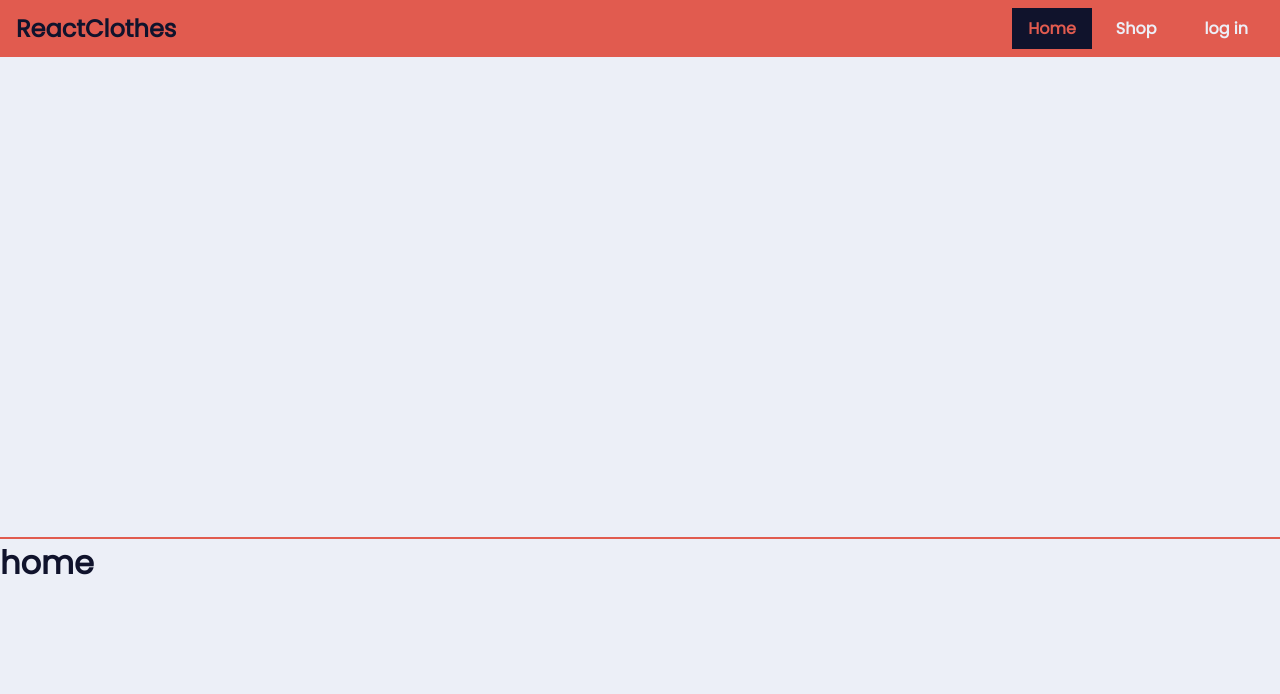
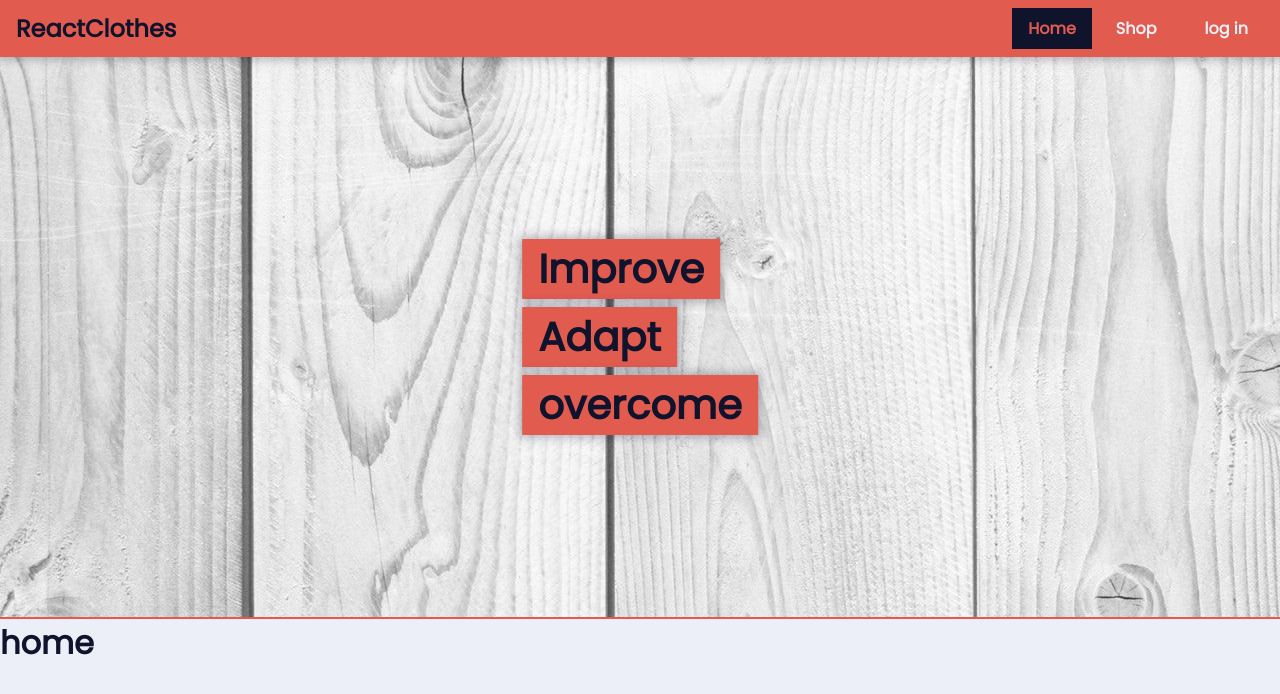
Before and after one commit to GiorgiVartanov/ReactShoes, a React (Create React App) app: page / in a window 1280 px wide. Shown: the top 694 px of the page. Built offline with nearby package versions, Linux system fonts and the light colour scheme; no server answers.

Commit message:
added card component, and fixed issue with firebase.js file

```diff
--- a/src/App.js
+++ b/src/App.js
@@ -1,7 +1,7 @@
 import Header from "./components/main/header.component/Header";
 import Home from "./pages/home.page/home.page";
 import Shop from "./pages/shop.page/Shop.page";
-import Cart from "./pages/card.page/Card.page";
+import Cart from "./pages/cart.page/Cart.page";
 import NotFound from "./pages/not-found.page/NotFound";
 import LogIn from "./pages/login.page/Login.page";
 import SignUp from "./pages/signup.page/Signup.page";
--- a/src/components/main/card.component/Card.jsx
+++ b/src/components/main/card.component/Card.jsx
@@ -1,5 +1,15 @@
+import "./card.scss";
+
+import { Link } from "react-router-dom";
+
 const Card = ({ id, image, name }) => {
-    return <h1>{id}</h1>;
+    console.log(image);
+    return (
+        <Link to={`/${id}`} className="card">
+            <img src={image} alt={name} className="card-image" />
+            <h3 className="card-name">{name}</h3>
+        </Link>
+    );
 };
 
 export default Card;
--- /dev/null
+++ b/src/components/main/card.component/card.scss
@@ -0,0 +1,14 @@
+@import "../../../scss-variables.scss";
+
+.card {
+    width: 200px;
+    display: block;
+    .card-image {
+        width: 100%;
+        box-shadow: 0 0 10px 2px $main-shadow;
+    }
+    .card-name {
+        text-align: center;
+        color: $main-black;
+    }
+}
--- a/src/components/main/header.component/header.scss
+++ b/src/components/main/header.component/header.scss
@@ -5,6 +5,9 @@ header {
     align-items: center;
     padding: 0.5rem 1rem;
     background-color: $main-orange;
+    box-shadow: 0 0 10px 2px $main-shadow;
+    position: relative;
+    z-index: 2;
     h1 {
         font-size: 1.5rem;
         a {
--- a/src/components/main/hero.component/hero.jsx
+++ b/src/components/main/hero.component/hero.jsx
@@ -1,7 +1,13 @@
 import "./hero.scss";
 
 const Hero = () => {
-    return <div className="hero-image"></div>;
+    return (
+        <div className="hero-image">
+            <h2 className="hero-text">
+                <span>Improve</span> <span>Adapt</span> <span>overcome</span>
+            </h2>
+        </div>
+    );
 };
 
 export default Hero;
--- a/src/components/main/hero.component/hero.scss
+++ b/src/components/main/hero.component/hero.scss
@@ -2,6 +2,25 @@
 .hero-image {
     border-bottom: 2px solid $main-orange;
     width: 100%;
-    height: 60vh;
+    height: 70vh;
     position: relative;
+    background-image: url("../../../assets/hero-bg.jpg");
+
+    .hero-text {
+        position: absolute;
+        top: 50%;
+        left: 50%;
+        transform: translateX(-50%) translateY(-50%);
+        font-size: 2.5rem;
+        display: flex;
+        flex-direction: column;
+        gap: 0.5rem;
+
+        span {
+            background-color: $main-orange;
+            width: fit-content;
+            padding: 0 1rem;
+            box-shadow: 0 0 10px 2px $main-shadow;
+        }
+    }
 }
--- a/src/firebase.js
+++ b/src/firebase.js
@@ -103,18 +103,27 @@ export const addToReadingList = async (user, section, itemId) => {
     });
 };
 
-export const getReadingList = async (user) => {
-    // const q = query(collection(db, "users"), where("uid", "==", user.uid));
-    // const docs = await getDocs(q);
+export const getShopPageContent = async () => {
+    const q = query(collection(db, "products"));
 
-    const docRef = doc(db, "users", user.uid);
-    const docSnap = await getDoc(docRef);
+    const querySnapshot = await getDocs(q);
 
-    if (docSnap.exists()) {
-        return docSnap.data().readingList;
-    }
-    return null;
+    return querySnapshot;
+
+    // const allItems = await getDocs(collection(db, "products"));
+
+    // return allItems;
 };
+
+// export const getCartItems = async (user) => {
+//     const docRef = doc(db, "users", user.uid);
+//     const docSnap = await getDoc(docRef);
+
+//     if (docSnap.exists()) {
+//         return docSnap.data().readingList;
+//     }
+//     return null;
+// };
 
 export const removeFromReadingList = async (user, itemId) => {
     await updateDoc(doc(db, "users", user.uid), {
--- a/src/pages/card.page/Card.page.jsx
+++ /dev/null
@@ -1,5 +0,0 @@
-const Cart = () => {
-    return <h1>cart</h1>;
-};
-
-export default Cart;
--- /dev/null
+++ b/src/pages/cart.page/Cart.page.jsx
@@ -0,0 +1,33 @@
+import Card from "../../components/main/card.component/Card";
+
+import { useState, useEffect } from "react";
+import { useAuthState } from "react-firebase-hooks/auth";
+import { useNavigate } from "react-router-dom";
+
+import { auth, getShopPageContent } from "../../firebase";
+
+const Cart = () => {
+    const navigate = useNavigate();
+
+    const [user] = useAuthState(auth);
+    const [name, setName] = useState("");
+    const [items, setItems] = useState([]);
+
+    useEffect(() => {
+        if (user) {
+            getShopPageContent(user)
+                .then((res) => setItems(res))
+                .finally(console.log(items));
+        } else {
+            console.log("no user");
+        }
+    }, [user]);
+
+    if (!user) navigate("/");
+
+    console.log(items);
+
+    return <h1>shop</h1>;
+};
+
+export default Cart;
--- a/src/pages/shop.page/Shop.page.jsx
+++ b/src/pages/shop.page/Shop.page.jsx
@@ -1,5 +1,42 @@
+import Card from "../../components/main/card.component/Card";
+
+import { useState, useEffect } from "react";
+import { useNavigate } from "react-router-dom";
+
+import { getShopPageContent } from "../../firebase";
+
 const Shop = () => {
-    return <h1>shop</h1>;
+    const navigate = useNavigate();
+
+    const [items, setItems] = useState([]);
+    const [loading, setLoading] = useState(true);
+
+    useEffect(() => {
+        getShopPageContent()
+            .then((res) => setItems(res))
+            .finally(setLoading(false));
+    }, []);
+
+    if (loading) return <p>Loading...</p>;
+
+    return (
+        <main>
+            <Card
+                id={
+                    items._snapshot?.docChanges[0].doc.data.value.mapValue
+                        .fields.id.stringValue
+                }
+                name={
+                    items._snapshot?.docChanges[0].doc.data.value.mapValue
+                        .fields.name.stringValue
+                }
+                image={
+                    items._snapshot?.docChanges[0].doc.data.value.mapValue
+                        .fields.imageUrl.stringValue
+                }
+            />
+        </main>
+    );
 };
 
 export default Shop;
--- a/src/scss-variables.scss
+++ b/src/scss-variables.scss
@@ -3,3 +3,5 @@ $main-white: #eceff7;
 $main-gray: #9b9ca8;
 $main-black: #10132c;
 $main-blue: #3f4aaf;
+
+$main-shadow: #10132c4f;
```
Also changed, not shown: src/assets/hero-bg.jpg (added).
